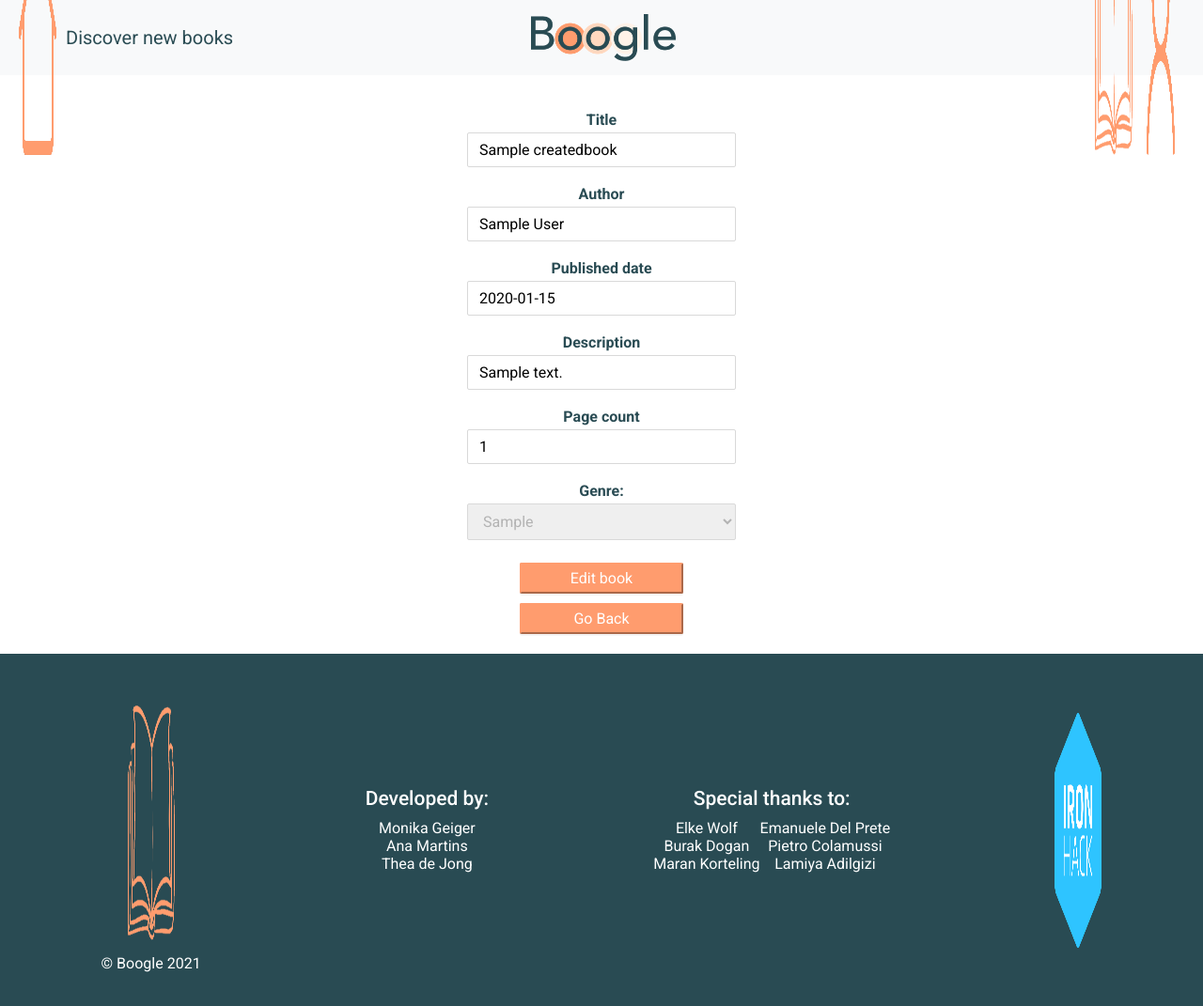
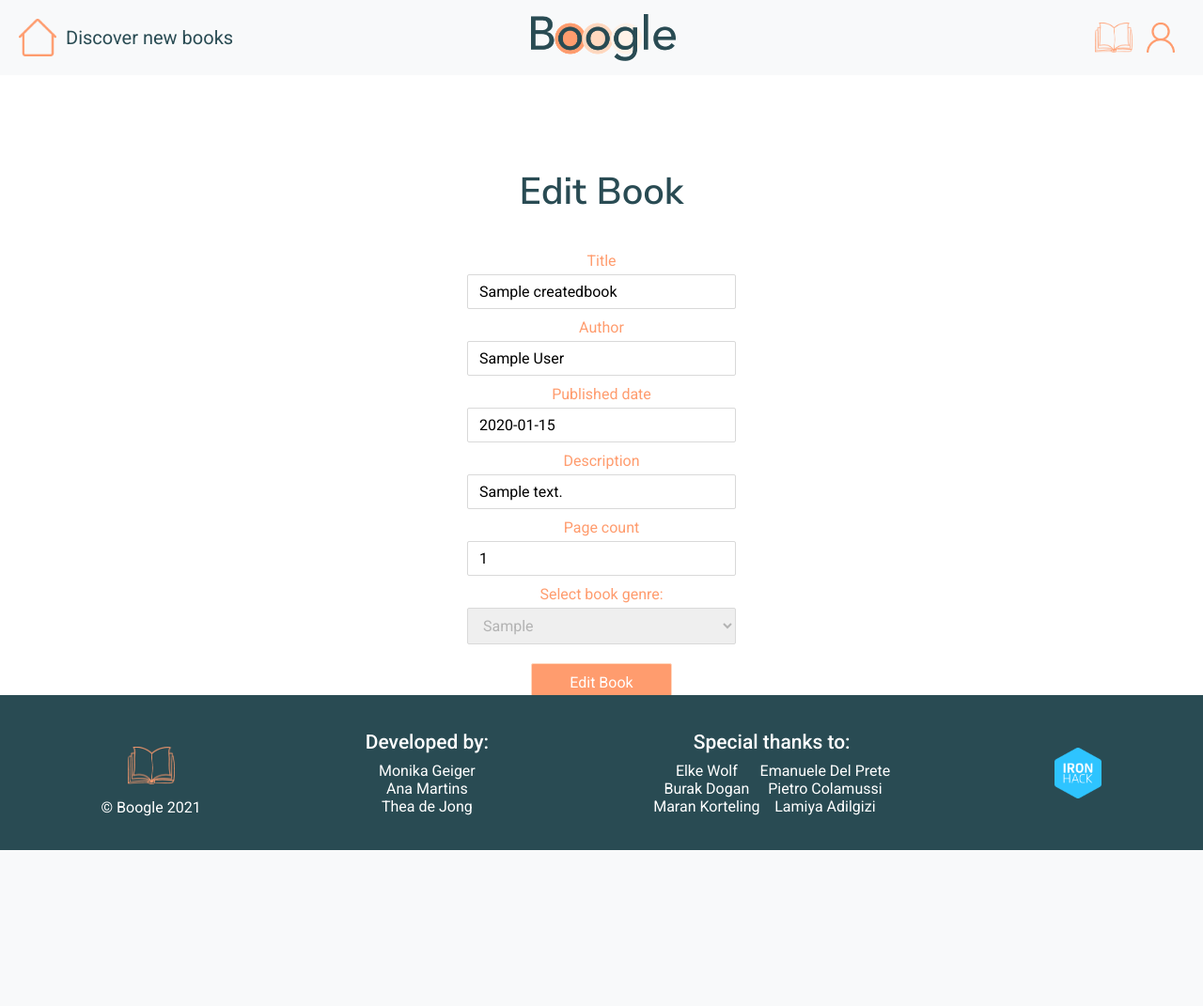
Before and after one commit to aafmartins/boogle, a Node server app: page /books/600000000000000000000001/edit in a window 1280 px wide. Shown: the whole page at 94% size. After the commit the page ends 905 px from the top, so only its background shows below. Run offline with Node 20, Linux system fonts and the light colour scheme; tables that the repository leaves empty hold one stand-in row (values such as "Sample post"); some libraries are stand-ins or nearby versions.

Commit message:
styling refinement

```diff
--- a/public/stylesheets/Bookshelves/edit.css
+++ b/public/stylesheets/Bookshelves/edit.css
@@ -1,4 +1,101 @@
 body {
+  background-color: #ffffff;
+  color: #294b53;
+}
+
+.edit-book-container {
+  margin-top: 180px;
+  height: 70vh;
+  display: flex;
+  flex-direction: column;
+}
+
+.edit-book-container h1 {
+  font-family: "Nunito Sans", sans-serif;
+  text-align: center;
+  margin-bottom: 20px;
+}
+
+.form-container {
+  margin: 20px 0;
+}
+
+.submit-btn {
+  margin-top: 10px;
+  text-align: center;
+  color: white;
+  background: #ff9c6e;
+  box-shadow: 0px 2px 0px rgba(0, 0, 0, 0.043);
+  border-radius: 2px;
+  width: 150px;
+  padding: 10px 20px;
+  border: 1px solid #ffd8bf;
+}
+
+::placeholder,
+select {
+  color: rgba(0, 0, 0, 0.25);
+}
+
+input,
+select {
+  margin-bottom: 10px;
+  width: 286px;
+  padding: 8px 12px;
+  border: 1px solid #d9d9d9;
+  box-sizing: border-box;
+  border-radius: 2px;
+}
+
+label {
+  margin-bottom: 5px;
+  color: #ff9c6e;
+}
+
+form {
+  margin-top: 50px;
+  display: flex;
+  flex-direction: column;
+  justify-content: center;
+  align-items: center;
+  color: #294b53;
+}
+
+label.myLabel input[type="file"] {
+  position: absolute;
+  top: -1000px;
+}
+
+/***** Example custom styling *****/
+.myLabel {
+  margin-top: 10px;
+  margin-bottom: 20px;
+  width: 286px;
+  padding: 8px 12px;
+  border: 1px solid #d9d9d9;
+  box-sizing: border-box;
+  border-radius: 2px;
+  background: #d9d9d9;
+  text-align: center;
+}
+
+.myLabel:hover {
+  background: #ccc;
+}
+
+.myLabel:active {
+  background: #ccf;
+}
+
+.myLabel :invalid + span {
+  color: #294b53;
+}
+
+.myLabel :valid + span {
+  color: #ff9c6e;
+}
+
+/* body {
   background-color: #ffffff;
   color: #294b53;
 }
@@ -55,4 +152,4 @@
   font-weight: bold;
   margin-bottom: 0;
   padding-bottom: 0;
-}
+} */
--- a/public/stylesheets/Login-Signup/auth.css
+++ b/public/stylesheets/Login-Signup/auth.css
@@ -92,9 +92,9 @@
   background: #ff9c6e;
   box-shadow: 0px 2px 0px rgba(0, 0, 0, 0.043);
   border-radius: 2px;
-  border-color: #ff9c6e;
+  border: 1px solid #ffd8bf;
   width: 174px;
-  padding: 5px 16px;
+  padding: 10px 20px;
 }
 
 .submit-btn:hover {
--- a/public/stylesheets/Profile/profile.css
+++ b/public/stylesheets/Profile/profile.css
@@ -29,6 +29,7 @@
 .profile-info-container div {
   margin: 5px;
 }
+
 .profile-btn {
   text-align: center;
   margin-top: 10px;
@@ -36,7 +37,7 @@
   background: #ff9c6e;
   box-shadow: 0px 2px 0px rgba(0, 0, 0, 0.043);
   border-radius: 2px;
-  border-color: #ff9c6e;
+  border: 1px solid #ffd8bf;
   padding: 10px 20px;
 }
 
@@ -50,6 +51,7 @@
 #logout-btn {
   background: #294b53;
   border-color: #294b53;
+  padding: 8px 18px;
 }
 
 #logout-btn:hover {
--- a/public/stylesheets/Search-Result/list.css
+++ b/public/stylesheets/Search-Result/list.css
@@ -90,8 +90,8 @@
   background: #ff9c6e;
   box-shadow: 0px 2px 0px rgba(0, 0, 0, 0.043);
   border-radius: 2px;
-  border-color: #ff9c6e;
-  padding: 5px 16px;
+  padding: 10px 20px;
+  border: 1px solid #ffd8bf;
 }
 
 .details-link:hover,
--- a/routes/users.routes.js
+++ b/routes/users.routes.js
@@ -77,7 +77,8 @@
 //THIS GET METHOD DISPLAYS PROFILE
 router.get("/profile", isLoggedIn, (req, res) => {
   if (req.session.currentUser) {
-    User.findById(req.session.currentUser._id).then((user) => {
+    User.findById(req.session.currentUser._id)
+      .then((user) => {
         let pictureUrl = user.avatarUrl;
         if (!user.avatarUrl) {
           pictureUrl =
@@ -88,7 +89,8 @@
           pictureUrl,
           style: "Profile/profile.css",
         });
-    });
+      })
+      .catch((err) => console.log(err));
   } else res.redirect("/");
 });
 
--- a/views/pages/saved-books/saved-book-details.hbs
+++ b/views/pages/saved-books/saved-book-details.hbs
@@ -26,7 +26,7 @@
 
   <div class="detailsContainer">
     <h2>{{book.title}}</h2>
-    <h4 class="author">{{book.authors}}</h4>
+    <h4 class="author">{{book.authors}} </h4>
     <p class="description">{{cleanDescription book.description}}</p>
     <ul>
       Categories:
--- a/views/pages/search/search-book-detail.hbs
+++ b/views/pages/search/search-book-detail.hbs
@@ -18,7 +18,7 @@
       </div>
       <div>
         <div class="add-btn-container">
-          <button class="add-btn" type="submit">Add to Bookshelf</button>
+          <button class="add-btn" type="submit">Add to bookshelf</button>
         </div>
         <div class="add-btn-container">
           <a href="/">
--- a/views/pages/user-books/edit-book.hbs
+++ b/views/pages/user-books/edit-book.hbs
@@ -1,29 +1,24 @@
-<h1>Edit Book</h1>
-<div class="formContainer form-style-5">
+<div class="edit-book-container form-style-5">
+  <h1>Edit Book</h1>
 
-  <form action="/books/{{book._id}}/edit" method="POST">
+  <form class="form-container" action="/books/{{book._id}}/edit" method="POST">
 
     <label for="title">Title</label>
     <input type="text" name="title" value="{{book.title}}" />
-    <br />
 
     <label for="authors">Author</label>
     <input type="text" name="authors" value="{{book.authors}}" />
-    <br />
 
     <label for="publishedDate">Published date</label>
     <input type="text" name="publishedDate" value="{{book.publishedDate}}" />
-    <br />
 
     <label for="description">Description</label>
     <input type="text" name="description" value="{{book.description}}" />
-    <br />
 
     <label for="pageCount">Page count</label>
     <input type="number" min="0" name="pageCount" value="{{book.pageCount}}" />
-    <br />
 
-    <label for="categories">Genre:</label>
+    <label for="categories">Select book genre:</label>
     <select name="categories" id="categories" required>
       <option
         disable
@@ -32,8 +27,9 @@
       >{{book.categories}}</option>
       <option value="Adventure">Adventure</option>
       <option value="Art">Art</option>
+      <option value="Architecture">Architecture</option>
       <option value="Biography">Biography</option>
-      <option value="children">Children</option>
+      <option value="Children">Children</option>
       <option value="Crime">Crime</option>
       <option value="Detective">Detective</option>
       <option value="Drama">Drama</option>
@@ -44,14 +40,13 @@
       <option value="Mystery">Mystery</option>
       <option value="Poetry">Poetry</option>
       <option value="Romance">Romance</option>
-      <option value="Spirality">Spirality</option>
-      <option value="Stories">Stories</option>
+      <option value="Spirituality">Spirituality</option>
+      <option value="Short Stories">Short Stories</option>
       <option value="Thriller">Thriller</option>
       <option value="Travel">Travel</option>
     </select>
-    <br />
 
-    <button class="submit-btn" type="submit">Edit book</button>
+    <button class="submit-btn" type="submit">Edit Book</button>
 
     <button class="submit-btn" href="/books/{{this._id}}" type="menu">Go Back</button>
 
```
Also changed, not shown: public/stylesheets/Bookshelves/details.css (+8 -7 lines), public/stylesheets/Bookshelves/list.css (+5 -4 lines), public/stylesheets/Create-Book/display.css (+5 -6 lines), public/stylesheets/Profile/edit-profile.css (+2 -24 lines), public/stylesheets/Search-Result/details.css (+5 -5 lines), routes/auth.routes.js (+12 -15 lines), views/pages/user-books/book-details.hbs (+9 -2 lines), views/pages/user-books/new-book.hbs (+4 -3 lines). Lines whose indentation alone changed are shown as unchanged.
